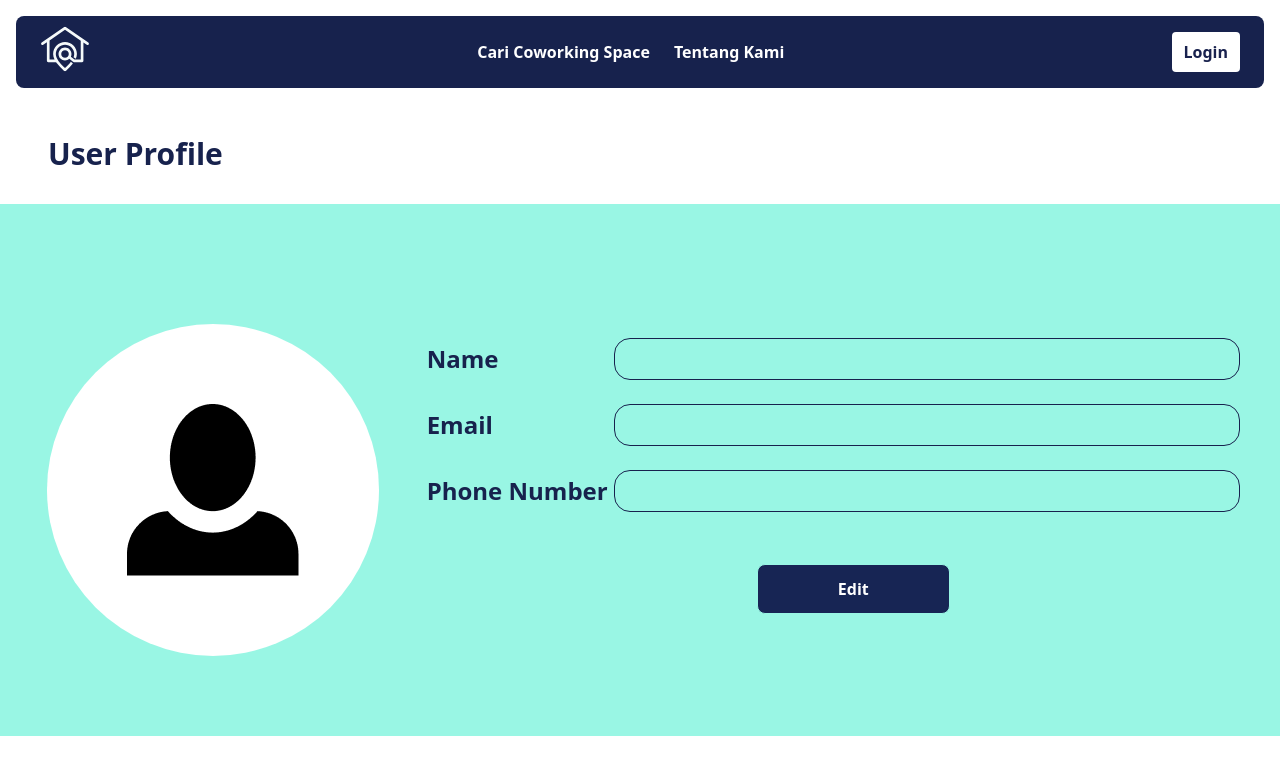
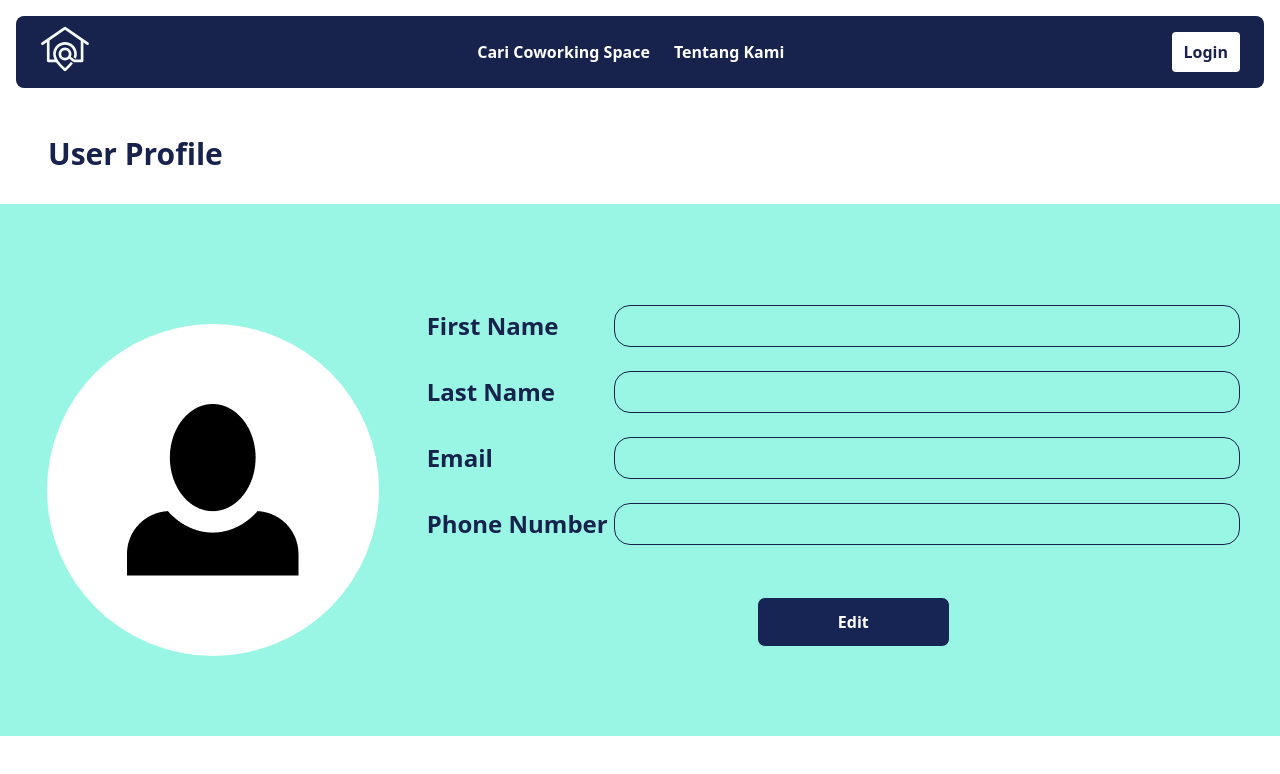
Before and after one commit to ahmadyhs/spots-frontend, a Next.js app: page /profile/edit in a window 1280 px wide. Shown: the top 774 px of the page. Built offline with nearby package versions, Linux system fonts and the light colour scheme.

Commit message:
divide name input

```diff
--- a/app/profile/edit/page.js
+++ b/app/profile/edit/page.js
@@ -14,7 +14,7 @@ export default function Edit() {
         </p>
 
 
-        <div class="bg-teal-200 grid lg:grid-cols-3 py-20 flex items-center">
+        <div class="bg-teal-200 grid lg:grid-cols-3 py-20 items-center">
           <div class="right flex flex-col items-center">
             <div className='bg-white p-20 mt-10 rounded-full'>
               <Image src="/person.png"  width={172} height={172} />
@@ -24,7 +24,13 @@ export default function Edit() {
           <div className="col-span-2">
           <form action="#" method="POST">
               <div className='flex flex-row items-center'>
-                <p className='w-3/12 text-[#17224D] text-2xl font-bold'>Name</p>
+                <p className='w-3/12 text-[#17224D] text-2xl font-bold'>First Name</p>
+                <input type="text" name="" id=""
+                className="bg-transparent border border-[#17224D] rounded-2xl w-10/12 py-2 text-center text-black my-3 mr-10" autofocus autocomplete required></input>
+              </div>
+
+              <div className='flex flex-row items-center'>
+                <p className='w-3/12 text-[#17224D] text-2xl font-bold'>Last Name</p>
                 <input type="text" name="" id=""
                 className="bg-transparent border border-[#17224D] rounded-2xl w-10/12 py-2 text-center text-black my-3 mr-10" autofocus autocomplete required></input>
               </div>
```
